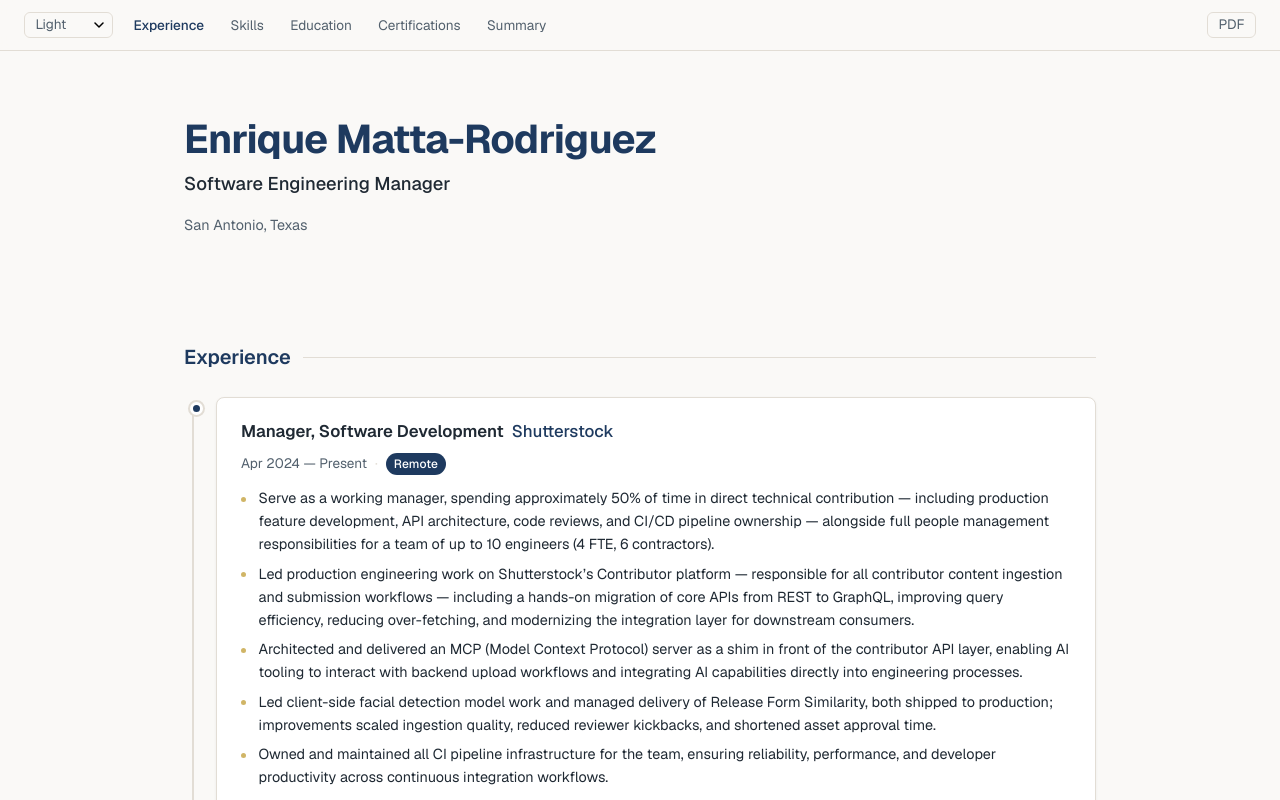
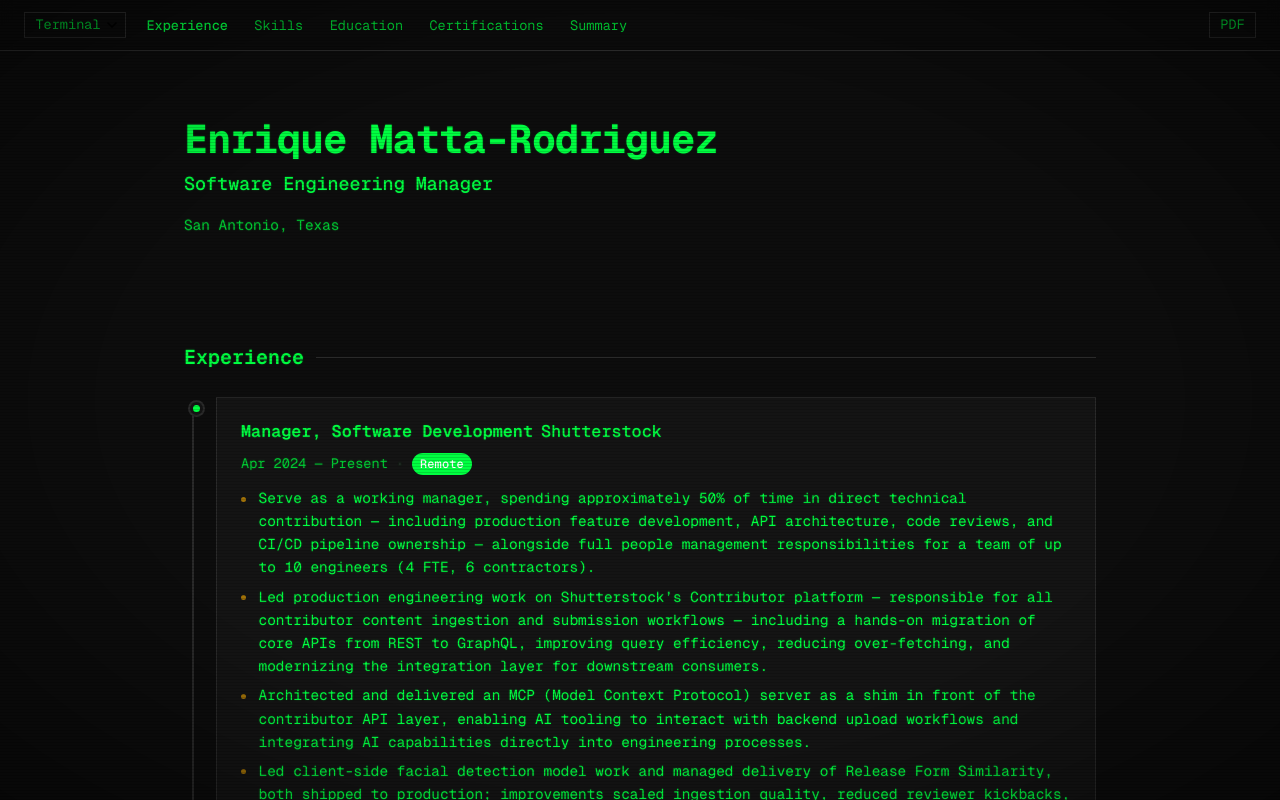
Before and after one commit to ematta/cv, a Next.js app: page / in a window 1280 px wide. Shown: the top 800 px of the page. Built offline with nearby package versions, Linux system fonts and the light colour scheme.

Commit message:
feat: default to terminal instead of light

```diff
--- a/src/app/layout.tsx
+++ b/src/app/layout.tsx
@@ -38,7 +38,7 @@ export const viewport: Viewport = {
   ],
 };
 
-const themeScript = `(function(){try{var t=localStorage.getItem('theme');if(!t&&window.matchMedia('(prefers-color-scheme:dark)').matches)t='dark';if(t)document.documentElement.setAttribute('data-theme',t)}catch(e){}})()`;
+const themeScript = `(function(){try{var t=localStorage.getItem('theme');document.documentElement.setAttribute('data-theme',t||'terminal')}catch(e){}})()`;
 
 export default function RootLayout({
   children,
@@ -48,7 +48,7 @@ export default function RootLayout({
   return (
     <html
       lang="en"
-      data-theme="light"
+      data-theme="terminal"
       className={`${geistSans.variable} ${geistMono.variable} ${ebGaramond.variable}`}
       suppressHydrationWarning
     >
--- a/src/components/ThemeSelector.tsx
+++ b/src/components/ThemeSelector.tsx
@@ -11,7 +11,7 @@ const THEMES = [
 ] as const;
 
 export default function ThemeSelector() {
-  const [theme, setTheme] = useState<string>("light");
+  const [theme, setTheme] = useState<string>("terminal");
 
   useEffect(() => {
     const stored = document.documentElement.getAttribute("data-theme");
```
